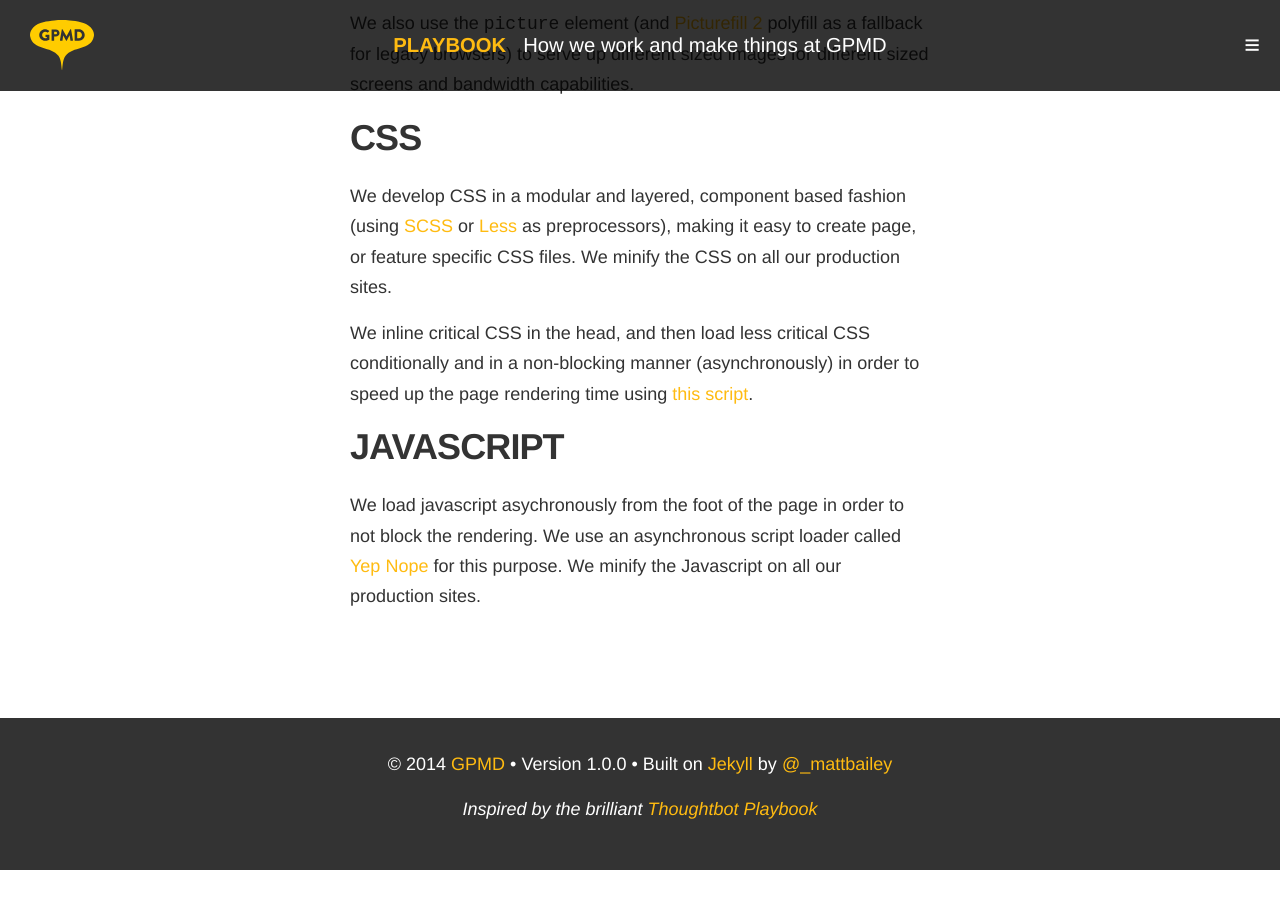
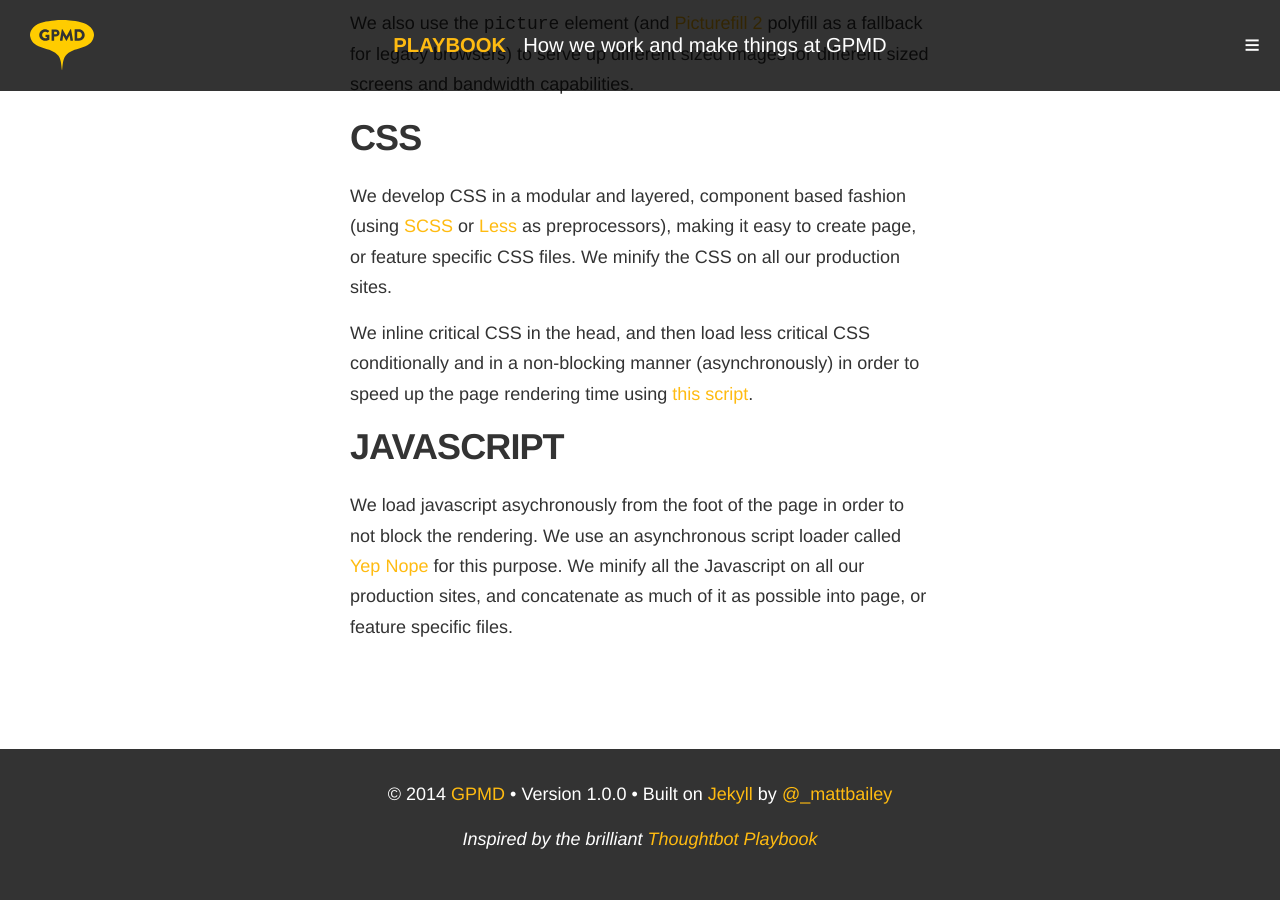
Before and after one commit to gpmd/playbook, a Jekyll site: the page built from _posts/pages/2014-07-01-project-scaffolding.md, in a window 1280 px wide and 900 px high, scrolled down 2927 px. Built offline with Jekyll 4.4.1, drawn with Linux system fonts in a browser that asks for light colours; nearby versions of some CDN libraries; Markdown is read by kramdown in place of the engine named in the settings; before the commit the page ends 3797 px from its top, so only the background shows below that.

Commit message:
Updated 2014-07-01-project-scaffolding.md

```diff
--- a/_posts/pages/2014-07-01-project-scaffolding.md
+++ b/_posts/pages/2014-07-01-project-scaffolding.md
@@ -91,4 +91,4 @@
 
 ### Javascript
 
-We load javascript asychronously from the foot of the page in order to not block the rendering. We use an asynchronous script loader called [Yep Nope](http://yepnopejs.com/) for this purpose. We minify the Javascript on all our production sites.
+We load javascript asychronously from the foot of the page in order to not block the rendering. We use an asynchronous script loader called [Yep Nope](http://yepnopejs.com/) for this purpose. We minify all the Javascript on all our production sites, and concatenate as much of it as possible into page, or feature specific files.
```
